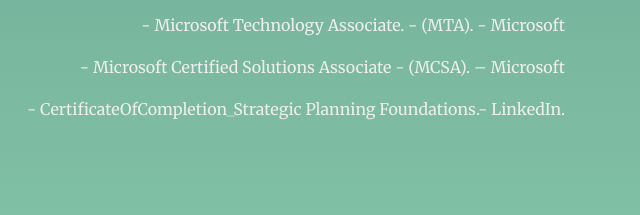
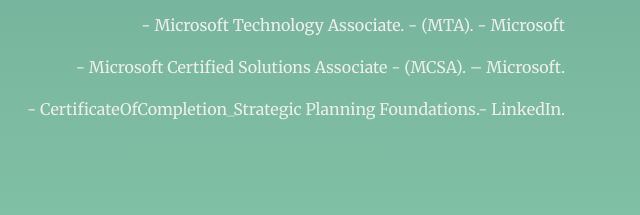
Before and after one commit to METWALLYHAMMAM/Landing-page, a plain HTML site: page index.html in a window 1280 px wide. Shown: the part 3322-3537 px from the top of the page, 635-1275 px from the left. Drawn offline with Linux system fonts and the light colour scheme.

Commit message:
Update index.html

```diff
--- a/index.html
+++ b/index.html
@@ -106,7 +106,7 @@ field.</p>
 <p>- SQL Developing. – Solo Learn.</p>
 <p>- Google Digital Marketing Certification.- Google </p>
 <p>- Microsoft Technology Associate. - (MTA). - Microsoft</p>
-<p>- Microsoft Certified Solutions Associate - (MCSA). – Microsoft</p>
+<p>- Microsoft Certified Solutions Associate - (MCSA). – Microsoft.</p>
 <p>- CertificateOfCompletion_Strategic Planning Foundations.- LinkedIn.</p>
       </div>
     </section>
```
